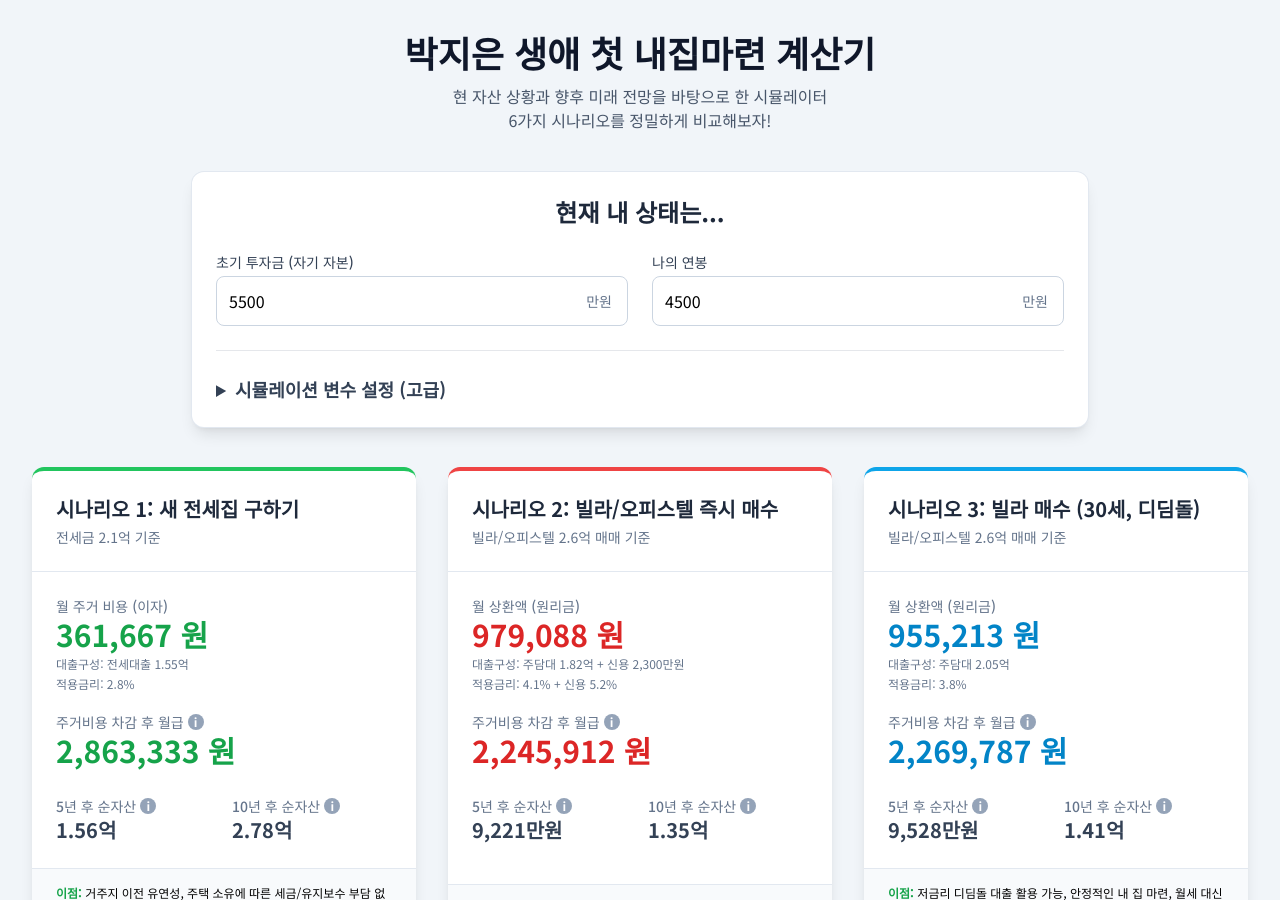
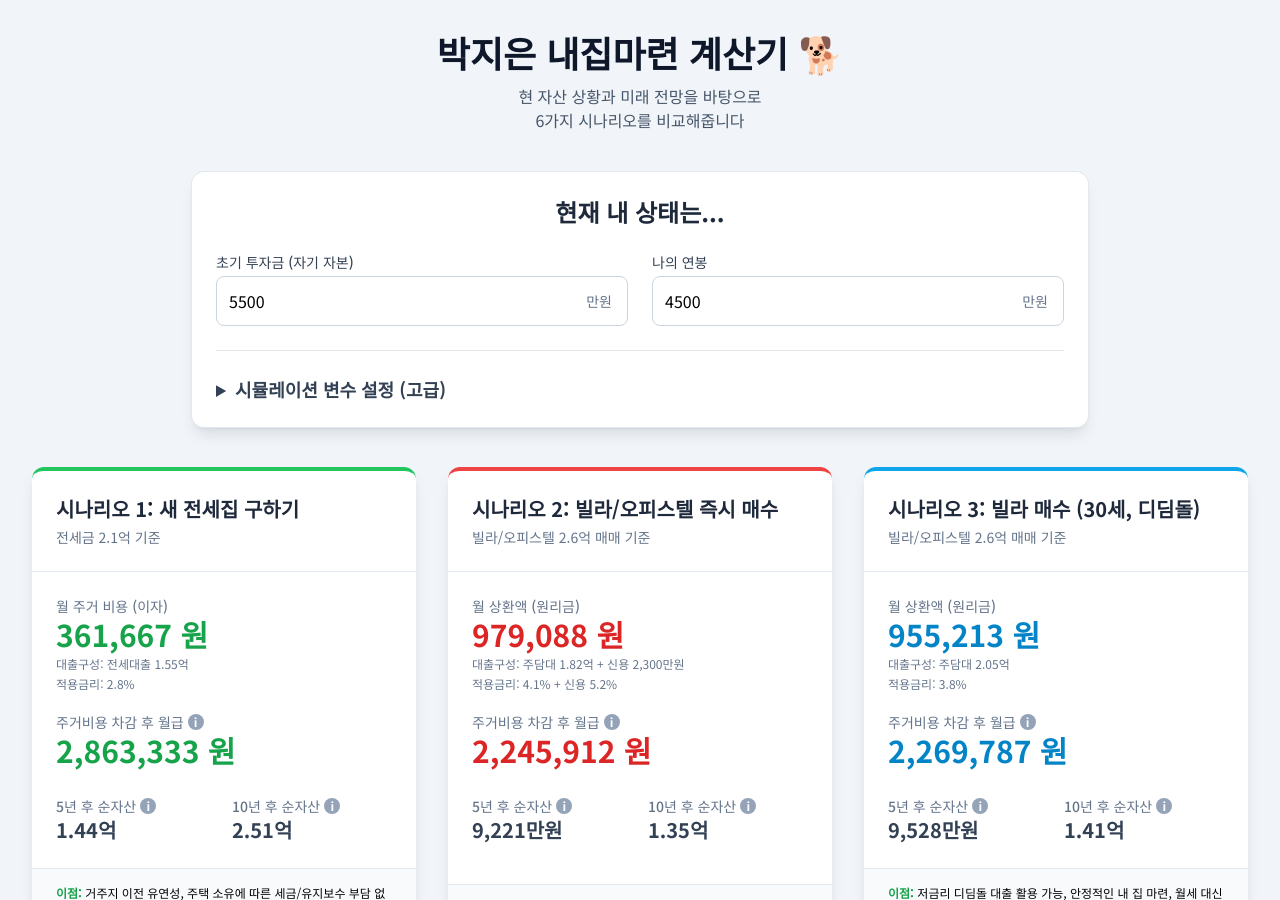
Before and after one commit to ohseyong/ohseyong.github.io, a Jekyll site: the page etc/kate_house.html, which Jekyll copies as it is, in a window 1280 px wide and 900 px high. Built offline with Jekyll 4.4.1, drawn with Linux system fonts in a browser that asks for light colours; nearby versions of some CDN libraries.

Commit message:
Update kate_house.html

```diff
--- a/etc/kate_house.html
+++ b/etc/kate_house.html
@@ -3,7 +3,7 @@
 <head>
     <meta charset="UTF-8">
     <meta name="viewport" content="width=device-width, initial-scale=1.0">
-    <title>박지은 생애 첫 내집마련 시뮬레이터</title>
+    <title>박지은 내집마련 시뮬레이터</title>
     <script src="https://cdn.tailwindcss.com"></script>
     <link href="https://fonts.googleapis.com/css2?family=Inter:wght@400;500;600;700&family=Noto+Sans+KR:wght@400;500;700&display=swap" rel="stylesheet">
     <style>
@@ -46,8 +46,8 @@
 
     <div class="container mx-auto p-4 md:p-8">
         <header class="text-center mb-10">
-            <h1 class="text-3xl md:text-4xl font-bold text-slate-900">박지은 생애 첫 내집마련 계산기</h1>
-            <p class="mt-3 text-slate-600">현 자산 상황과 향후 미래 전망을 바탕으로 한 시뮬레이터<br>6가지 시나리오를 정밀하게 비교해보자!</p>
+            <h1 class="text-3xl md:text-4xl font-bold text-slate-900">박지은 내집마련 계산기 🐕</h1>
+            <p class="mt-3 text-slate-600">현 자산 상황과 미래 전망을 바탕으로<br>6가지 시나리오를 비교해줍니다</p>
         </header>
 
         <!-- Input Sections -->
```
Also changed, not shown: other parts of etc/kate_house.html (+3 -4 lines).
